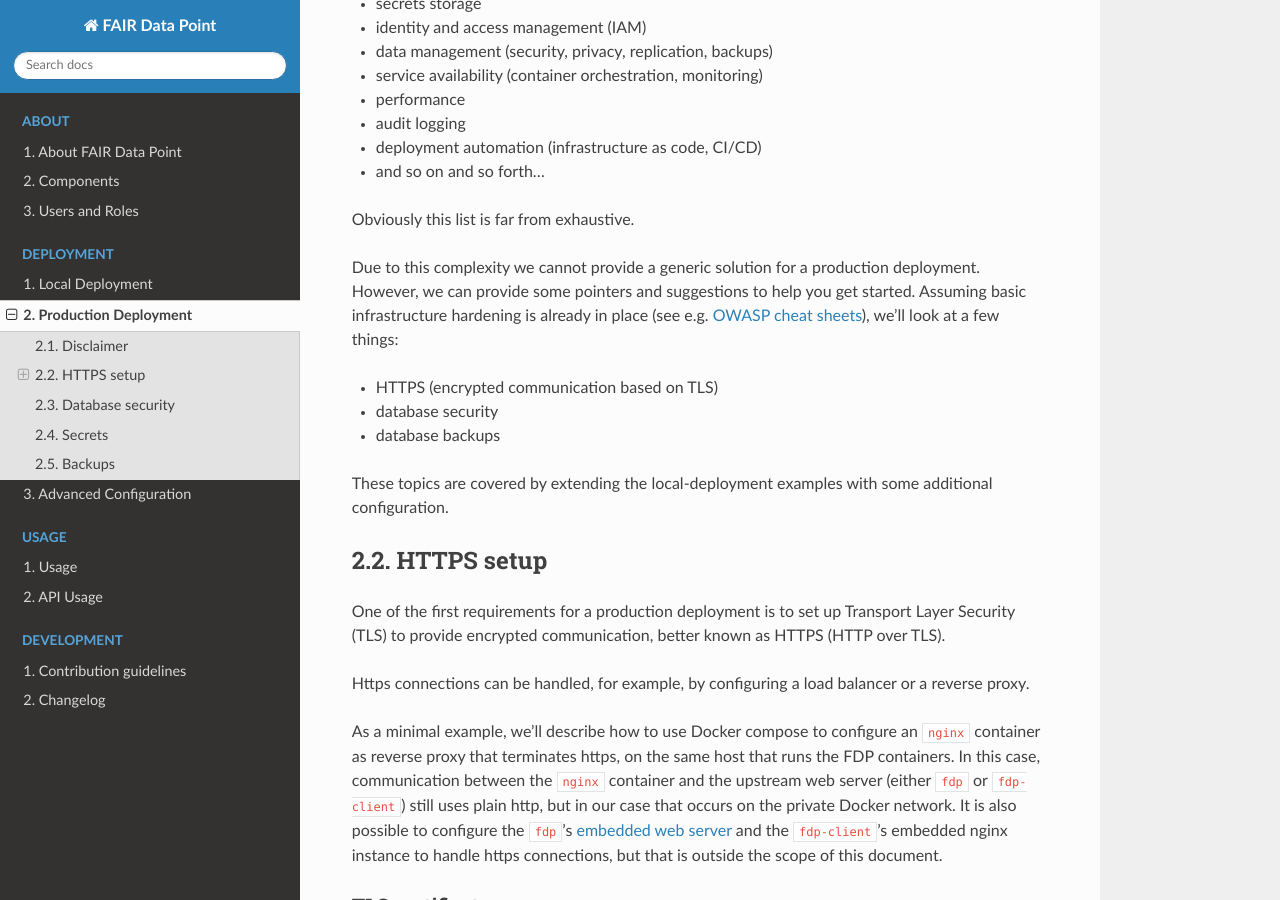
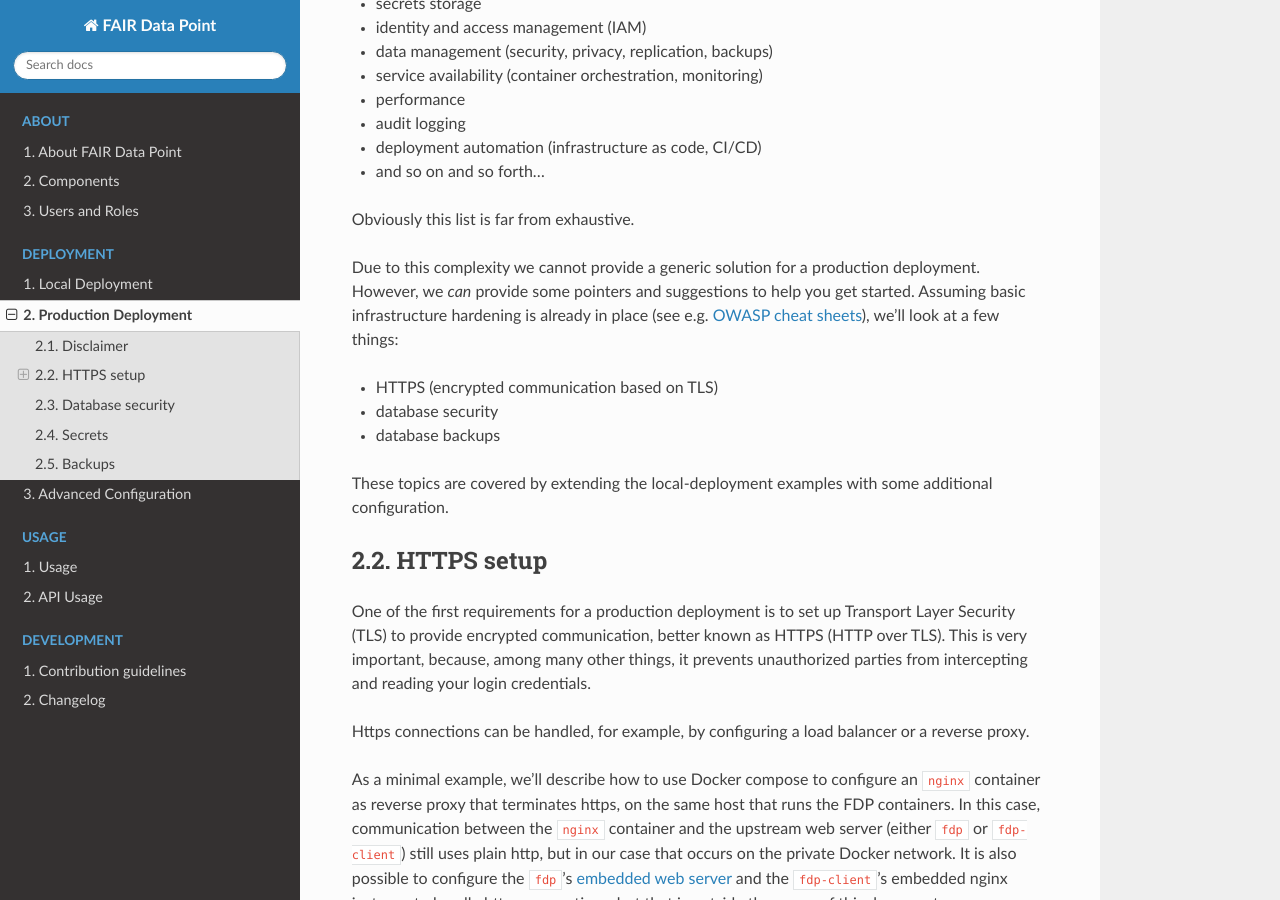
Before and after one commit to FAIRDataTeam/FAIRDataPoint-Docs, a Sphinx documentation site: the page built from docs/deployment/production-deployment.rst, in a window 1280 px wide and 900 px high, scrolled down 440 px. Built offline with Sphinx 7.4.7 and the Read the Docs theme 3.1.0, drawn with Linux system fonts in a browser that asks for light colours; some of the changed text lies outside the part shown.

Commit message:
reason for https

```diff
--- a/docs/deployment/production-deployment.rst
+++ b/docs/deployment/production-deployment.rst
@@ -26,7 +26,7 @@ Here's just a few that come to mind, in no particular order:
 Obviously this list is far from exhaustive.
 
 Due to this complexity we cannot provide a generic solution for a production deployment.
-However, we can provide some pointers and suggestions to help you get started.
+However, we *can* provide some pointers and suggestions to help you get started.
 Assuming basic infrastructure hardening is already in place (see e.g. `OWASP cheat sheets`_), we'll look at a few things:
 
 - HTTPS (encrypted communication based on TLS)
@@ -39,6 +39,7 @@ HTTPS setup
 ===========
 
 One of the first requirements for a production deployment is to set up Transport Layer Security (TLS) to provide encrypted communication, better known as HTTPS (HTTP over TLS).
+This is very important, because, among many other things, it prevents unauthorized parties from intercepting and reading your login credentials.
 
 Https connections can be handled, for example, by configuring a load balancer or a reverse proxy.
 
@@ -130,7 +131,7 @@ Secrets
 =======
 
 The best way to handle application secrets strongly depends on your use-case.
-In our minimal example we take one of the simplest approaches, viz. using environment variables.
+In our minimal example we take one of the simplest approaches, which is using environment variables.
 
 List of secrets:
 
```
